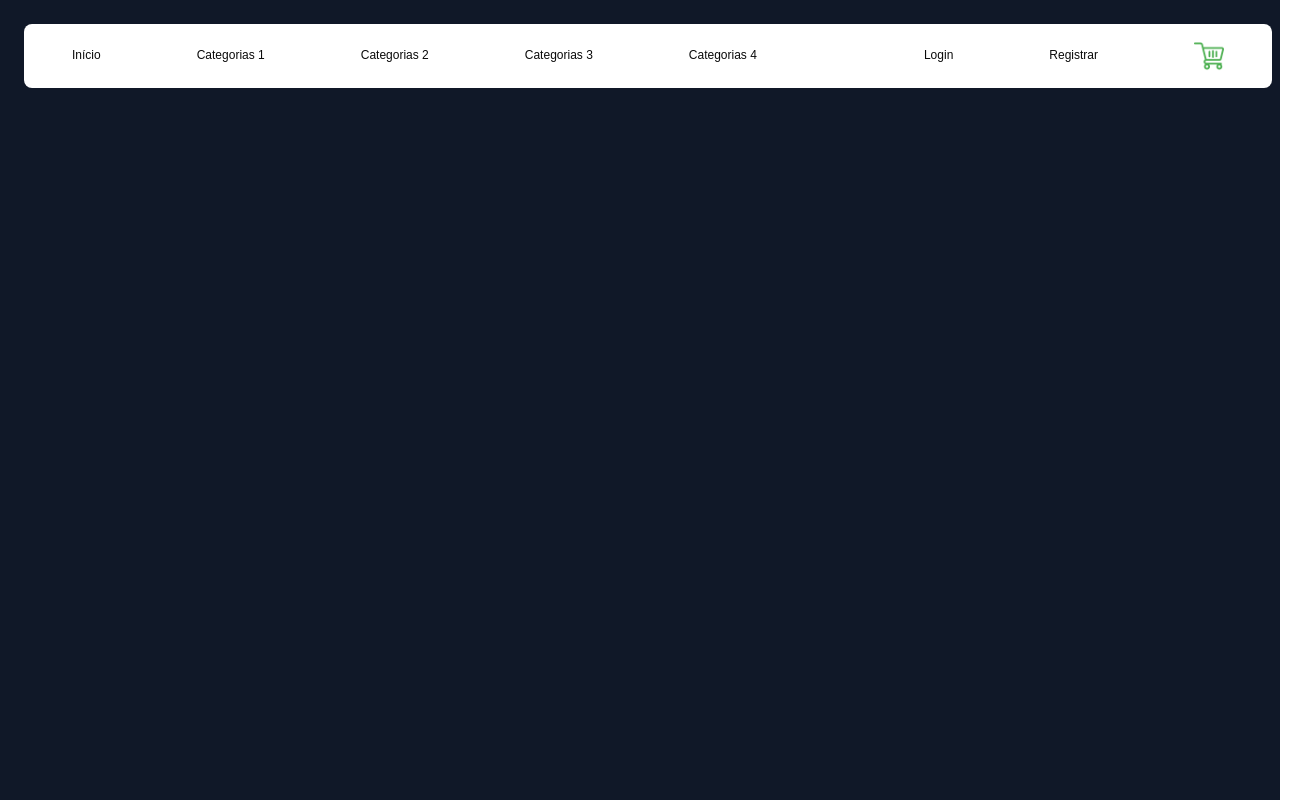
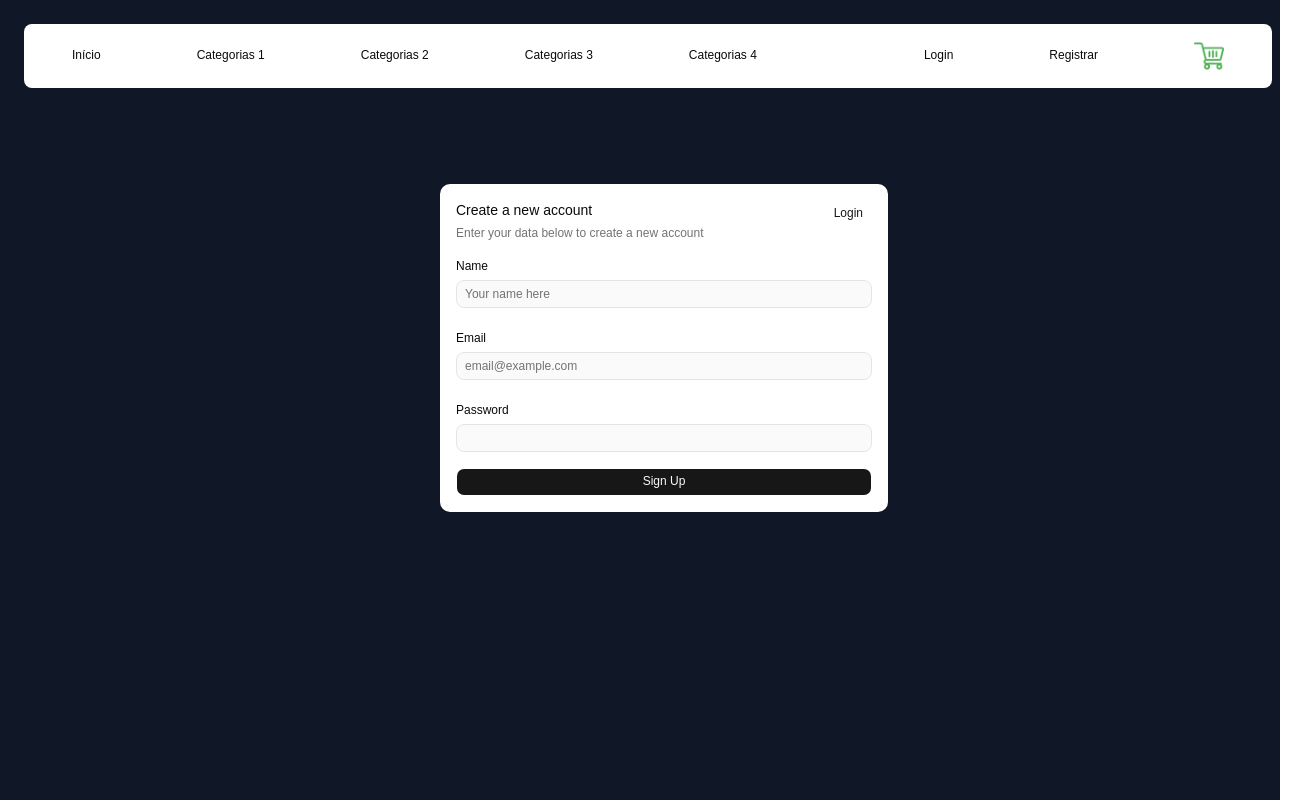
Before and after one commit to RenardoAlves/e-Commerce_Ts_Estudo, a React (Vite) app in the folder front-end/: page /signup in a window 1280 px wide. Shown: the whole page, 1304 px wide, since content can reach past the window. Built offline with nearby package versions, Linux system fonts and the light colour scheme.

Commit message:
Implementada UI para Login/Registro

```diff
--- a/front-end/src/components/ui/Header.tsx
+++ b/front-end/src/components/ui/Header.tsx
@@ -27,14 +27,18 @@ const Header = () => {
                                 </NavigationMenuList>
                                 <NavigationMenuList className="flex gap-20 h-12">
                                     <NavigationMenuItem>
-                                        <NavigationMenuLink>Login</NavigationMenuLink>
-                                    </NavigationMenuItem>
-                                    <NavigationMenuItem>
-                                        <NavigationMenuLink>Registrar</NavigationMenuLink>
+                                        <NavigationMenuLink>
+                                            <Link to='/login'>Login</Link>
+                                        </NavigationMenuLink>
                                     </NavigationMenuItem>
                                     <NavigationMenuItem>
                                         <NavigationMenuLink>
-                                            <Link to={"/cart"}><img className="max-h-[30px]" src="/images/carrinho.png"></img></Link>
+                                            <Link to='/signup'>Registrar</Link>
+                                        </NavigationMenuLink>
+                                    </NavigationMenuItem>
+                                    <NavigationMenuItem>
+                                        <NavigationMenuLink>
+                                            <Link to={'/cart'}><img className="max-h-[30px]" src="/images/carrinho.png"></img></Link>
                                         </NavigationMenuLink>
                                     </NavigationMenuItem>
                                 </NavigationMenuList>
--- /dev/null
+++ b/front-end/src/components/ui/input.tsx
@@ -0,0 +1,19 @@
+import * as React from "react"
+
+import { cn } from "@/lib/utils"
+
+function Input({ className, type, ...props }: React.ComponentProps<"input">) {
+  return (
+    <input
+      type={type}
+      data-slot="input"
+      className={cn(
+        "h-7 w-full min-w-0 rounded-md border border-input bg-input/20 px-2 py-0.5 text-sm transition-colors outline-none file:inline-flex file:h-6 file:border-0 file:bg-transparent file:text-xs/relaxed file:font-medium file:text-foreground placeholder:text-muted-foreground focus-visible:border-ring focus-visible:ring-2 focus-visible:ring-ring/30 disabled:pointer-events-none disabled:cursor-not-allowed disabled:opacity-50 aria-invalid:border-destructive aria-invalid:ring-2 aria-invalid:ring-destructive/20 md:text-xs/relaxed dark:bg-input/30 dark:aria-invalid:border-destructive/50 dark:aria-invalid:ring-destructive/40",
+        className
+      )}
+      {...props}
+    />
+  )
+}
+
+export { Input }
--- /dev/null
+++ b/front-end/src/components/ui/label.tsx
@@ -0,0 +1,22 @@
+import * as React from "react"
+import { Label as LabelPrimitive } from "radix-ui"
+
+import { cn } from "@/lib/utils"
+
+function Label({
+  className,
+  ...props
+}: React.ComponentProps<typeof LabelPrimitive.Root>) {
+  return (
+    <LabelPrimitive.Root
+      data-slot="label"
+      className={cn(
+        "flex items-center gap-2 text-xs/relaxed leading-none font-medium select-none group-data-[disabled=true]:pointer-events-none group-data-[disabled=true]:opacity-50 peer-disabled:cursor-not-allowed peer-disabled:opacity-50",
+        className
+      )}
+      {...props}
+    />
+  )
+}
+
+export { Label }
--- /dev/null
+++ b/front-end/src/pages/LoginPage.tsx
@@ -0,0 +1,54 @@
+import { Button } from "@/components/ui/button"
+import { Card, CardAction, CardContent, CardDescription, CardFooter, CardHeader, CardTitle } from "@/components/ui/card"
+import { Input } from "@/components/ui/input"
+import { Label } from "@/components/ui/label"
+import { useNavigate } from "react-router-dom";
+
+const LoginPage = () => {
+
+    const navigate = useNavigate();
+
+    return (
+        <div className="flex w-[100vw] justify-center p-20">
+            <Card className="w-md">
+                <CardHeader>
+                    <CardTitle>Login to your account</CardTitle>
+                    <CardDescription>
+                        Enter your email below to login to your account
+                    </CardDescription>
+                    <CardAction>
+                        <Button onClick={() => navigate('/signup')} variant="link">Sign Up</Button>
+                    </CardAction>
+                </CardHeader>
+                <CardContent>
+                    <form>
+                        <div className="flex flex-col gap-6">
+                            <div className="grid gap-2">
+                                <Label htmlFor="email">Email</Label>
+                                <Input
+                                    id="email"
+                                    type="email"
+                                    placeholder="email@example.com"
+                                    required
+                                />
+                            </div>
+                            <div className="grid gap-2">
+                                <div className="flex items-center">
+                                    <Label htmlFor="password">Password</Label>
+                                </div>
+                                <Input id="password" type="password" required />
+                            </div>
+                        </div>
+                    </form>
+                </CardContent>
+                <CardFooter className="flex-col gap-2">
+                    <Button type="submit" className="w-full">
+                        Login
+                    </Button>
+                </CardFooter>
+            </Card>
+        </div>
+    )
+}
+
+export default LoginPage;
--- /dev/null
+++ b/front-end/src/pages/SignUpPage.tsx
@@ -0,0 +1,63 @@
+import { Button } from "@/components/ui/button";
+import { Card, CardAction, CardContent, CardDescription, CardFooter, CardHeader, CardTitle } from "@/components/ui/card";
+import { Input } from "@/components/ui/input";
+import { Label } from "@/components/ui/label";
+import { useNavigate } from "react-router-dom";
+
+const SignUpPage = () => {
+
+    const navigate = useNavigate();
+
+    return (
+        <div className="flex w-[100vw] justify-center p-20">
+            <Card className="w-md">
+                <CardHeader>
+                    <CardTitle>Create a new account</CardTitle>
+                    <CardDescription>
+                        Enter your data below to create a new account
+                    </CardDescription>
+                    <CardAction>
+                        <Button onClick={() => navigate('/login')} variant="link">Login</Button>
+                    </CardAction>
+                </CardHeader>
+                <CardContent>
+                    <form>
+                        <div className="flex flex-col gap-6">
+                            <div className="grid gap-2">
+                                <Label htmlFor="name">Name</Label>
+                                <Input
+                                    id="name"
+                                    type="name"
+                                    placeholder="Your name here"
+                                    required
+                                />
+                            </div>
+                            <div className="grid gap-2">
+                                <Label htmlFor="email">Email</Label>
+                                <Input
+                                    id="email"
+                                    type="email"
+                                    placeholder="email@example.com"
+                                    required
+                                />
+                            </div>
+                            <div className="grid gap-2">
+                                <div className="flex items-center">
+                                    <Label htmlFor="password">Password</Label>
+                                </div>
+                                <Input id="password" type="password" required />
+                            </div>
+                        </div>
+                    </form>
+                </CardContent>
+                <CardFooter className="flex-col gap-2">
+                    <Button type="submit" className="w-full">
+                        Sign Up
+                    </Button>
+                </CardFooter>
+            </Card>
+        </div>
+    )
+}
+
+export default SignUpPage;
--- a/front-end/src/routes.tsx
+++ b/front-end/src/routes.tsx
@@ -2,6 +2,8 @@ import { Route, Routes } from 'react-router-dom'
 import Home from './pages/Home'
 import ProductPage from './pages/ProductPage';
 import Cart from './pages/Cart';
+import LoginPage from './pages/LoginPage';
+import SignUpPage from './pages/SignUpPage';
 
 const MainRoutes = () => {
     return (
@@ -9,6 +11,8 @@ const MainRoutes = () => {
             <Route path='/' element={<Home />} />
             <Route path='/product/:id' element={<ProductPage />} />
             <Route path='/cart' element={<Cart />} />
+            <Route path='/login' element={<LoginPage />} />
+            <Route path='/signup' element={<SignUpPage />} />
         </Routes>
     )
 }
```
